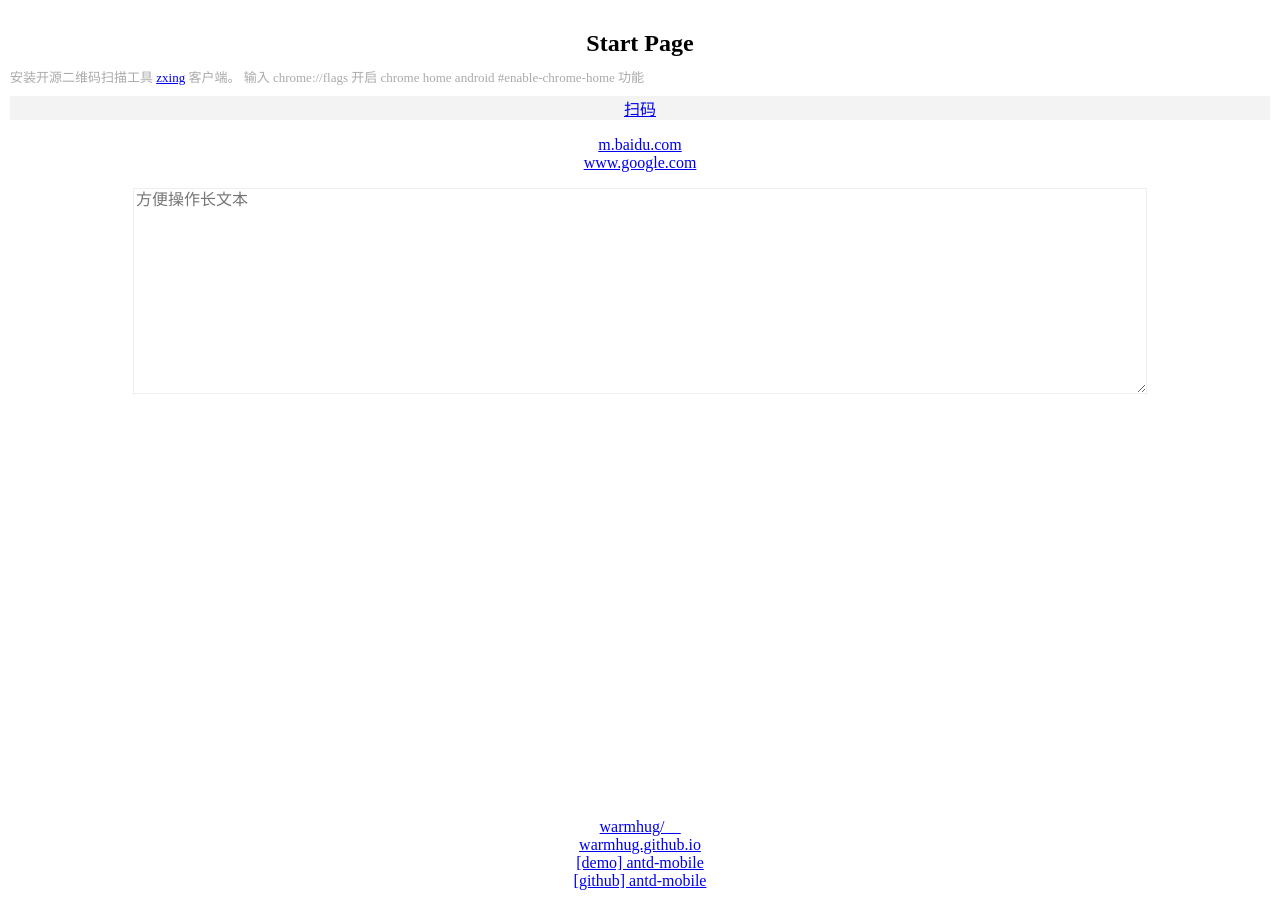
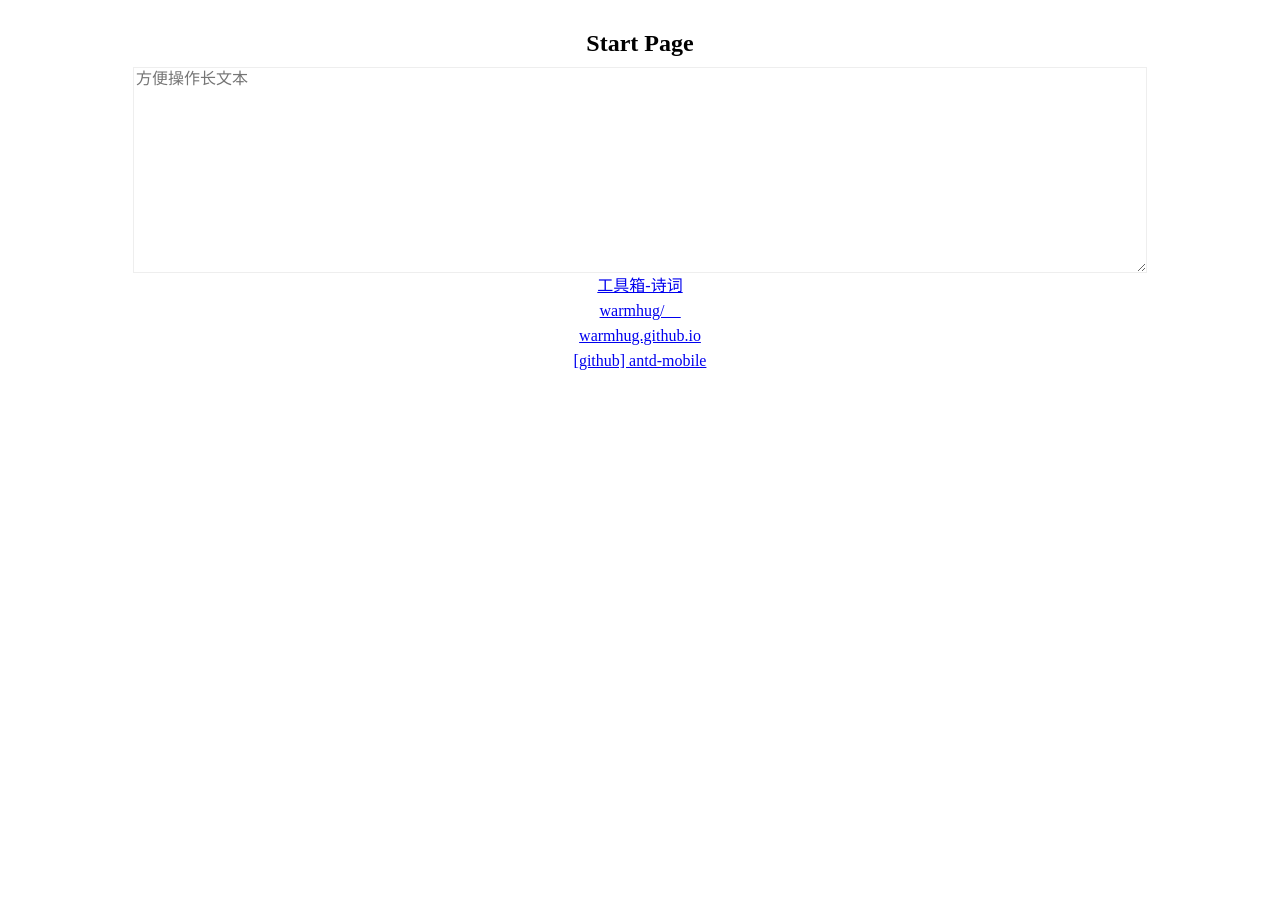
Before and after one commit to warmhug/warmhug.github.com, a Jekyll site: the page mobile.html, which Jekyll copies as it is, in a window 1280 px wide. Built offline with Jekyll 4.4.1, drawn with Linux system fonts in a browser that asks for light colours.

Commit message:
change mobile

```diff
--- a/mobile.html
+++ b/mobile.html
@@ -1,52 +1,38 @@
 <!DOCTYPE html>
 <html>
 <head>
+  <link rel="shortcut icon" href="https://img.alicdn.com/tfs/TB1f2eIooz1gK0jSZLeXXb9kVXa-270-274.png" />
+  <!-- <link rel="shortcut icon" href="./favicon.ico" /> -->
   <meta charset="utf-8" />
   <meta name="viewport" content="width=device-width, initial-scale=1.0, maximum-scale=1.0, user-scalable=0" />
   <style>
     html, body { height: 100%; margin: 0; padding: 0; }
-    .container { padding: 0 10px; }
-    .gray { font-size: 13px; color: #aaa; }
-    .center { text-align: center; }
-    .title { margin: 0; padding: 30px 0 10px 0; }
-    .body { margin: 10px auto; }
-    .footer {
-      position: absolute; bottom: 0;
-      width: 100%; margin: 10px 0;
+    .container {
+      padding: 0 10px; text-align: center;
+    }
+    .container a {
+      line-height: 25px;
     }
     textarea {
-      border: 1px solid #eee;
+      display: block;
       width: 80%;
       height: 200px;
+      margin: 0 auto;
+      border: 1px solid #eee;
       font-size: 16px;
       line-height: 20px;
     }
   </style>
-  <script>
-  </script>
   <base target="_blank" />
   <title>Start Page</title>
 </head>
 <body>
   <div class="container">
-    <h2 class="center title">Start Page</h2>
-    <span class="gray">
-      安装开源二维码扫描工具 <a href="https://github.com/zxing/zxing">zxing</a> 客户端。
-      输入 chrome://flags 开启 chrome home android #enable-chrome-home 功能
-    </span>
-    <div class="center body">
-      <a href="zxing://scan/" style="display: block; background: #f3f3f3">扫码</a>
-      <p>
-        <a href="https://m.baidu.com">m.baidu.com</a> <br>
-        <a href="https://www.google.com">www.google.com</a>
-      </p>
-      <textarea placeholder="方便操作长文本"></textarea>
-    </div>
-  </div>
-  <div class="center footer">
+    <h2 style="margin: 0; padding: 30px 0 10px 0;">Start Page</h2>
+    <textarea placeholder="方便操作长文本"></textarea>
+    <a href="http://www.atoolbox.net/Tool.php?Id=724">工具箱-诗词</a> <br>
     <a href="https://github.com/warmhug/__/blob/master/mac.md">warmhug/__</a> <br>
     <a href="http://warmhug.github.io/">warmhug.github.io</a> <br>
-    <a href="https://mobile.ant.design/kitchen-sink/?lang=zh-CN">[demo] antd-mobile</a> <br>
     <a href="https://github.com/ant-design/ant-design-mobile">[github] antd-mobile</a> <br>
   </div>
 </body>
```
